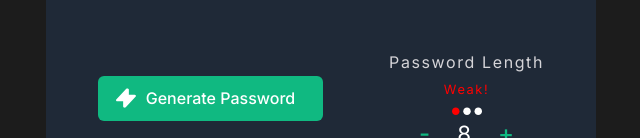
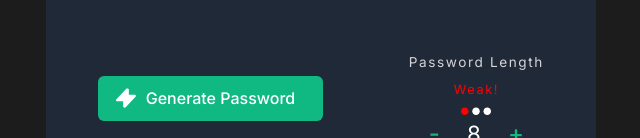
Before and after one commit to SinisaJO/Password-Generator-APP, a plain HTML site: page Index.html in a window 1280 px wide. Shown: the part 335-473 px from the top of the page, without its empty margins (319-959 px from the left). Drawn offline with nearby package versions, Linux system fonts and the light colour scheme; files that its build step writes are made by us from their sources.

Commit message:
Font-sizes updated

```diff
--- a/_card.scss
+++ b/_card.scss
@@ -40,7 +40,7 @@
             align-items: center;
 
             p {
-                font-size: 1rem;
+                font-size: .85rem;
             }
 
             .strength {
```
